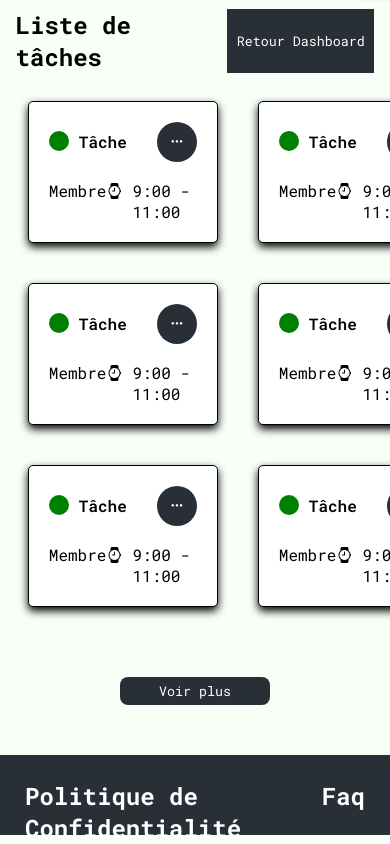
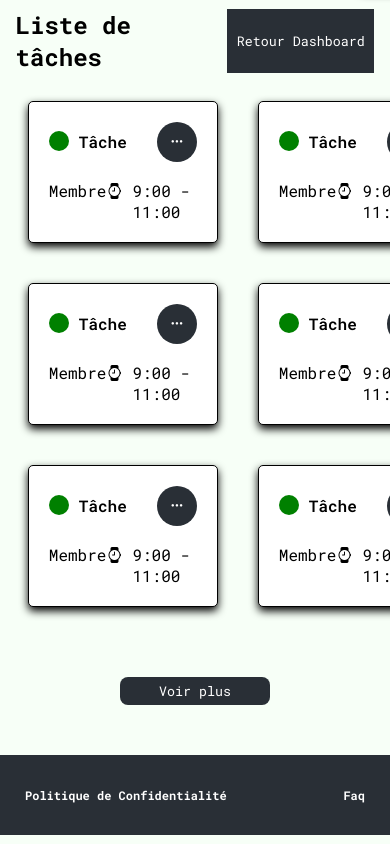
Before and after one commit to DwwmEvry160924/FilRouge-Html-supremacy, a plain HTML site: page chef_projet/tache_chef_projet.html in a window 390 px wide. Shown: the part 930-1774 px from the top of the page. Drawn offline with nearby package versions, Linux system fonts and the light colour scheme.

Commit message:
ajout media screen sur la page chefdeprojet.css [RB]

```diff
--- a/chef_projet/chefdeprojet.css
+++ b/chef_projet/chefdeprojet.css
@@ -522,3 +522,47 @@ body {
 .liste-projet-foot button:hover{
     opacity: 70%;
 }
+
+@media screen and (max-width: 600px){
+  .navbar-gauche {
+    display: flex;
+    align-items: center;
+    gap: 15px;
+    font-size: 10px;
+  }
+
+  .navbar-droite {
+    display: flex;
+    gap: 15px;
+    margin-right: 15px;
+    font-size: 10px;
+  }
+
+  footer {
+    display: flex;
+    align-items: center;
+    height: 80px;
+    width: 100%;
+    background-color: #292F36;
+
+    h2 {
+        margin: 25px;
+        position: absolute;
+        right: 0;
+        font-size: 12px;
+
+    }
+    .p_conf {
+      margin: 25px;
+      position: absolute;
+      left: 0;
+    }
+
+    a {
+        text-decoration: none;
+        font-weight: bold;
+        color: rgb(255, 255, 255);
+    }
+  }
+
+}
```
